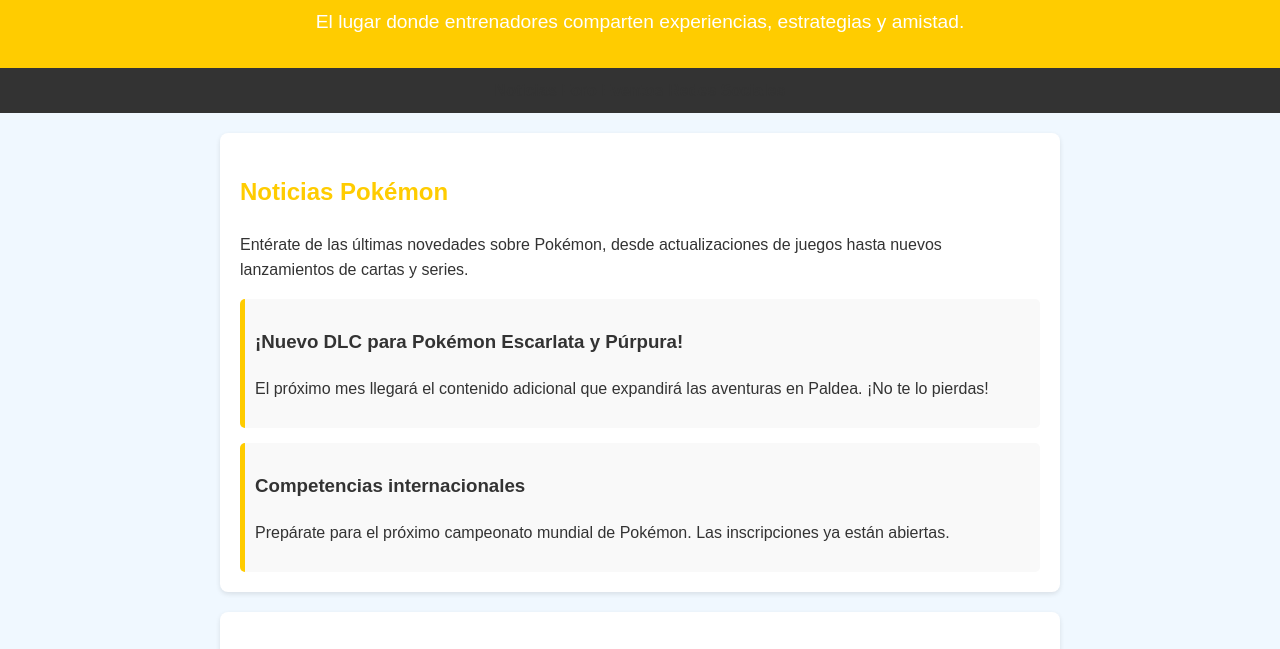
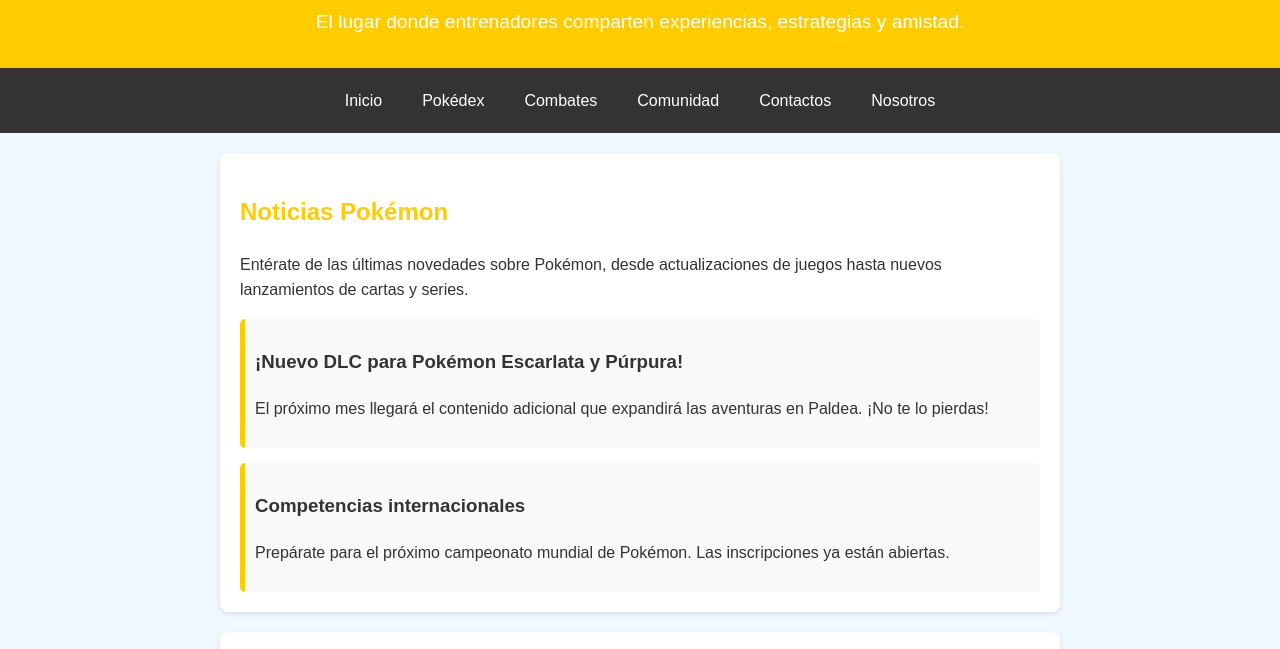
Before and after one commit to DAHAOC/PokemonWeb, a plain HTML site: page comunidad.html in a window 1280 px wide. Shown: the part 87-736 px from the top of the page. Drawn offline with Linux system fonts and the light colour scheme.

Commit message:
30/11/2024

```diff
--- a/comunidad.html
+++ b/comunidad.html
@@ -4,7 +4,7 @@
     <meta charset="UTF-8">
     <meta name="viewport" content="width=device-width, initial-scale=1.0">
     <title>Comunidad Pokémon</title>
-    <link rel="stylesheet" href="styles.css">
+    <link rel="stylesheet" href="/css/estil.css">
 </head>
 <body>
     <header>
@@ -38,34 +38,6 @@ header p {
     margin: 10px 0;
     font-size: 1.2rem;
 }
-
-nav {
-    background-color: #333;
-    padding: 10px 0;
-    text-align: center;
-}
-
-nav ul {
-    list-style: none;
-    margin: 0;
-    padding: 0;
-}
-
-nav li {
-    display: inline;
-    margin: 0 15px;
-}
-
-nav a {
-    color: #ffcc00;
-    text-decoration: none;
-    font-weight: bold;
-}
-
-nav a:hover {
-    text-decoration: underline;
-}
-
 /* Secciones */
 section {
     margin: 20px auto;
@@ -104,25 +76,8 @@ button:hover {
     background-color: #e6b800;
 }
 
-/* Redes sociales */
-ul {
-    padding: 0;
-    list-style: none;
-}
 
-ul li {
-    margin: 5px 0;
-}
 
-ul a {
-    text-decoration: none;
-    color: #333;
-    font-weight: bold;
-}
-
-ul a:hover {
-    color: #ffcc00;
-}
 
 /* Pie de página */
 footer {
@@ -135,12 +90,12 @@ footer {
 
     </style>
     <nav>
-        <ul>
-            <li><a href="#noticias">Noticias</a></li>
-            <li><a href="#foro">Foro</a></li>
-            <li><a href="#eventos">Eventos</a></li>
-            <li><a href="#redes">Redes Sociales</a></li>
-        </ul>
+        <a href="/index.html">Inicio</a>
+        <a href="/pokedex.html">Pokédex</a>
+        <a href="/battle.html">Combates</a>
+        <a href="/comunidad.html">Comunidad</a>
+        <a href="/contacto.html">Contactos</a>
+        <a href="/nosaltres.html">Nosotros</a>
     </nav>
 
     <section id="noticias">
```
Also changed, not shown: battle.html (+9 -22 lines), contacto.html (+10 -21 lines), img/index.html (deleted, +0 -1 lines), nosaltres.html (+7 -6 lines), pokedex.html (+6 -5 lines), css/estil.css (line endings or trailing spaces).
